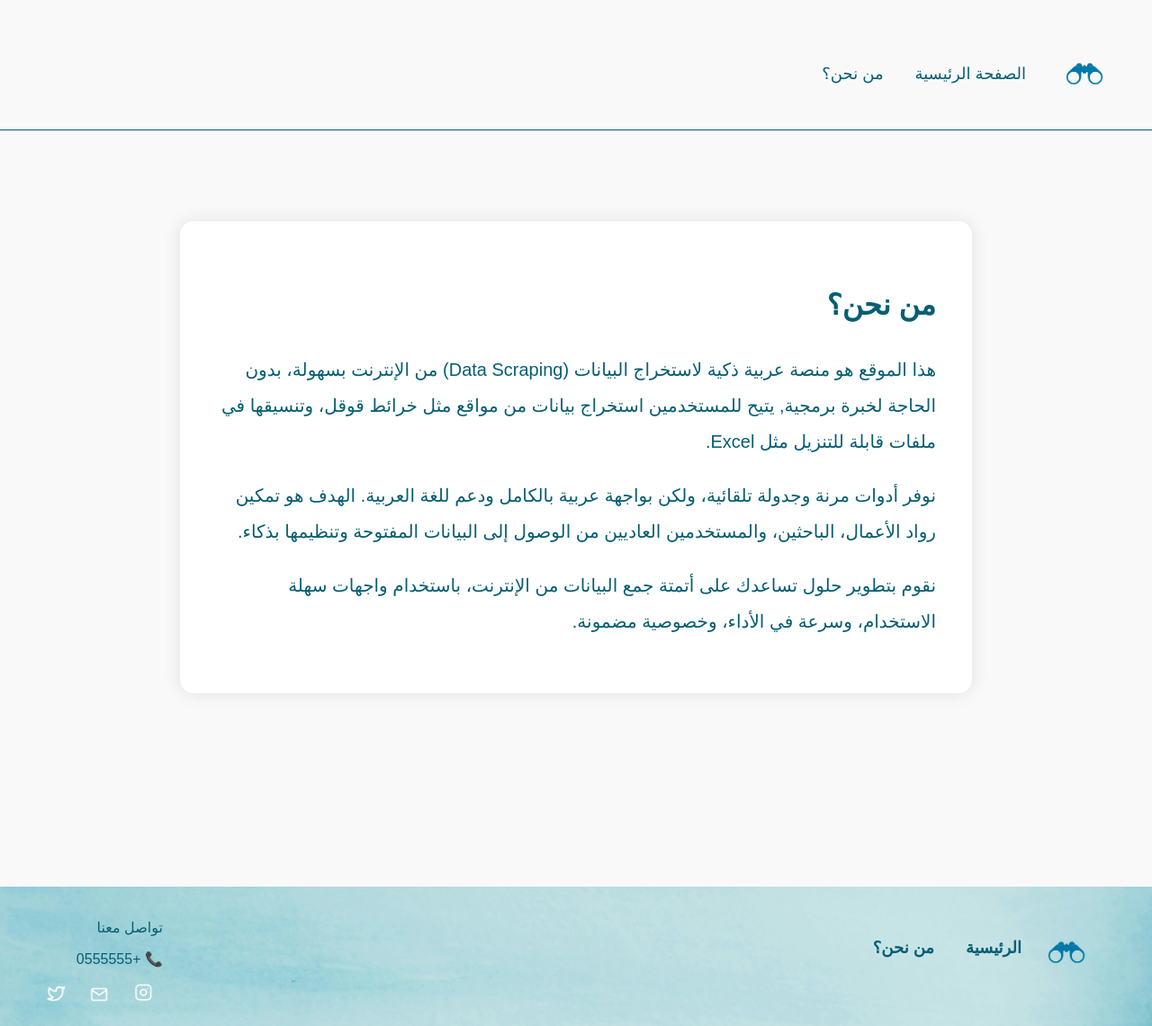
After one commit to whaletaif/Data-Scraping, a Flask app: page /who in a window 1280 px wide. The commit adds this page. Shown: the whole page at 90% size. Run offline with Flask 3, Linux system fonts and the light colour scheme; some libraries are stand-ins or nearby versions.

Commit message:
Added who page

```diff
--- a/Data Scraping/app.py
+++ b/Data Scraping/app.py
@@ -39,6 +39,10 @@ def info():
 @app.route('/settings')
 def setting():
     return render_template('setting.html')
+
+@app.route('/who')
+def who():
+    return render_template('who.html')
 
 @app.route('/scraper-maps', methods=['POST'])
 # Scraper function
--- /dev/null
+++ b/Data Scraping/static/who.css
@@ -0,0 +1,37 @@
+body {
+  font-family: 'Arial', sans-serif;
+  background-color: #F9F9F9;
+  color: #075E72;
+  margin: 0;
+  padding: 0;
+}
+
+.who-container {
+  display: flex;
+  justify-content: center;
+  align-items: flex-start;
+  padding: 100px 20px;
+  min-height: 80vh;
+}
+
+.who-content {
+  max-width: 800px;
+  background-color: white;
+  padding: 40px;
+  border-radius: 15px;
+  box-shadow: 0 0 20px rgba(0, 0, 0, 0.1);
+  text-align: right;
+  line-height: 2;
+}
+
+.who-content h1 {
+  font-size: 32px;
+  margin-bottom: 20px;
+  color: #075E72;
+}
+
+.who-content p {
+  font-size: 20px;
+  margin-bottom: 20px;
+  color: #075E72;
+}
--- a/Data Scraping/templates/header1.html
+++ b/Data Scraping/templates/header1.html
@@ -4,7 +4,7 @@
     <img class="logo" src="{{ url_for('static', filename='logo.png') }}" />
     <ul>
        <li><a href="{{ url_for('index') }}"> الصفحة الرئيسية</a></li>
-      <li><a href="#"> من نحن؟ </a></li>
+      <li><a href="{{ url_for('who') }}"> من نحن؟ </a></li>
 
     </ul>
 
--- /dev/null
+++ b/Data Scraping/templates/who.html
@@ -0,0 +1,34 @@
+<!DOCTYPE html>
+<html lang="ar" dir="rtl">
+<head>
+  <meta charset="UTF-8">
+  <title>من نحن؟</title>
+  <link rel="stylesheet" href="{{ url_for('static', filename='who.css') }}">
+  <link rel="stylesheet" href="{{ url_for('static', filename='header.css') }}">
+  <link rel="stylesheet" href="{{ url_for('static', filename='footer.css') }}">
+</head>
+<body>
+
+  {% include 'header1.html' %}
+
+  <main class="who-container">
+    <div class="who-content">
+      <h1>من نحن؟</h1>
+      <p>
+        هذا الموقع هو منصة عربية ذكية لاستخراج البيانات (Data Scraping) من الإنترنت بسهولة، بدون الحاجة لخبرة برمجية,
+        يتيح للمستخدمين استخراج بيانات من مواقع مثل خرائط قوقل، وتنسيقها في ملفات قابلة للتنزيل مثل Excel.
+      </p>
+      <p>
+          نوفر أدوات مرنة وجدولة تلقائية، ولكن بواجهة عربية بالكامل ودعم للغة العربية.
+        الهدف هو تمكين رواد الأعمال، الباحثين، والمستخدمين العاديين من الوصول إلى البيانات المفتوحة وتنظيمها بذكاء.
+      </p>
+      <p>
+        نقوم بتطوير حلول تساعدك على أتمتة جمع البيانات من الإنترنت، باستخدام واجهات سهلة الاستخدام، وسرعة في الأداء، وخصوصية مضمونة.
+      </p>
+    </div>
+  </main>
+
+  {% include 'footer.html' %}
+  <script type="module" src="{{ url_for('static', filename='header1.js') }}"></script>
+</body>
+</html>
```
